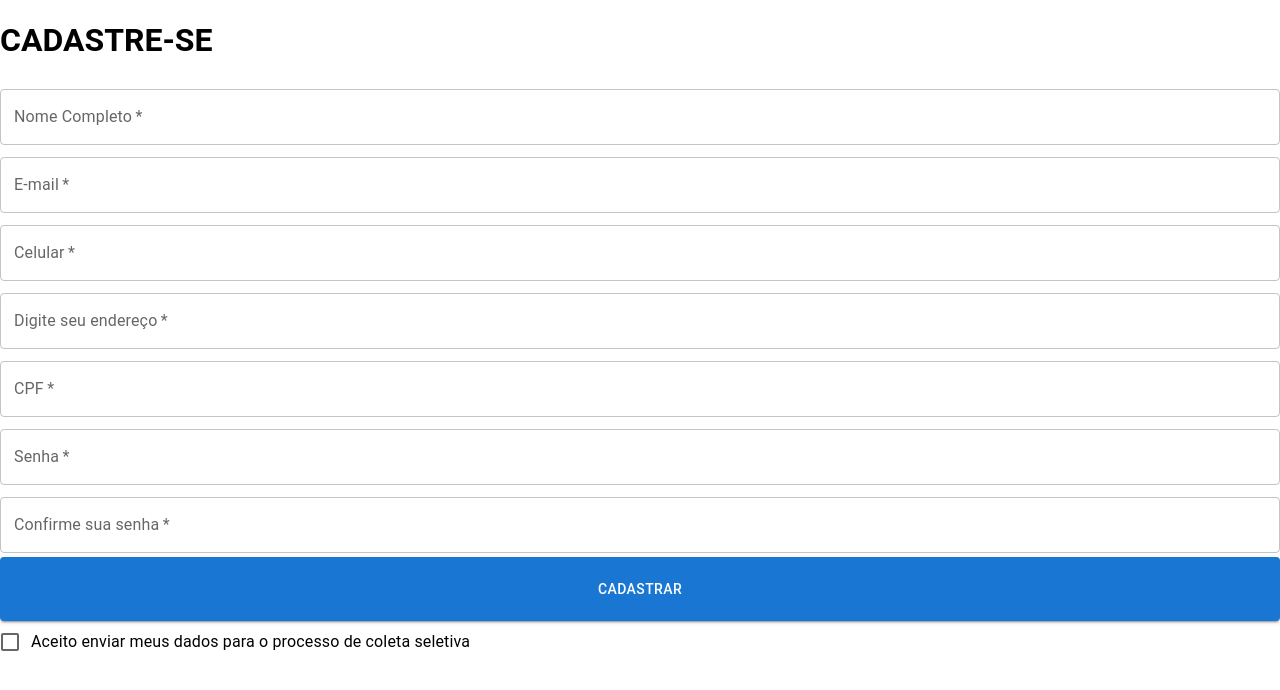
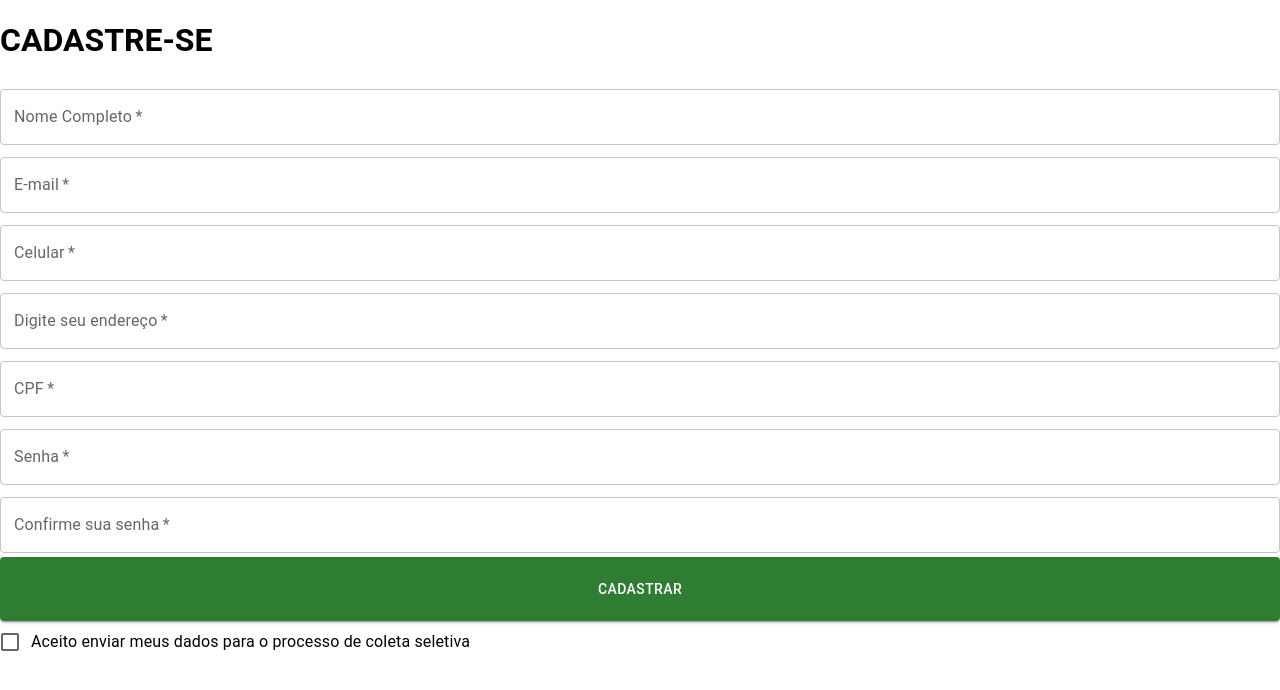
Before and after one commit to igormtk/proviHack-Equipe2-Front, a React (Create React App) app in the folder eu-reciclo/: page /signup/user in a window 1280 px wide. Shown: the top 690 px of the page. Built offline with nearby package versions, Linux system fonts and the light colour scheme.

Commit message:
estrutura cadastro finalizada

```diff
--- a/eu-reciclo/src/Pages/ReceiverPage/ReceiverLoginPage.js
+++ b/eu-reciclo/src/Pages/ReceiverPage/ReceiverLoginPage.js
@@ -1,8 +1,10 @@
 import React from "react"
 import { Button } from "@mui/material"
 import ReceiverLoginForm from "./ReceiverLoginForm"
+import { useNavigate } from "react-router-dom"
 
 const ReceiverLoginPage = () => {
+    let navigate = useNavigate()
 
     return (
         <div>
@@ -17,6 +19,7 @@
             fullWidth
             variant="contained"
             type="submit"
+            onClick={() => navigate("/signup/receiver")}
             color="primary">
             <p>CADASTRAR</p>
         </Button>
--- a/eu-reciclo/src/Pages/UserPage/UserLoginPage.js
+++ b/eu-reciclo/src/Pages/UserPage/UserLoginPage.js
@@ -1,8 +1,10 @@
 import React from "react"
 import { Button } from "@mui/material"
 import UserLoginForm from "./UserLoginForm"
+import { useNavigate } from "react-router-dom"
 
 const UserLoginPage = () => {
+    let navigate = useNavigate()
 
     return (
         <div>
@@ -17,6 +19,7 @@
             fullWidth
             variant="contained"
             type="submit"
+            onClick={() => navigate("/signup/user")}
             color="success">
             <p>CADASTRAR</p>
         </Button>
--- a/eu-reciclo/src/Pages/UserSignUpPage/UserSignUpForm.js
+++ b/eu-reciclo/src/Pages/UserSignUpPage/UserSignUpForm.js
@@ -117,7 +117,7 @@
             fullWidth
             variant="contained"
             type="submit"
-            color="primary">
+            color="success">
             <p>CADASTRAR</p>
         </Button>
 
```
Also changed, not shown: eu-reciclo/src/Pages/ReceiverSignUpPage/ReceiverSignUpFormStyle.js (added), eu-reciclo/src/Pages/UserSignUpPage/UserSingUpFormStyle.js (added), 1 other file (tests, documents, lock files or other folders).
